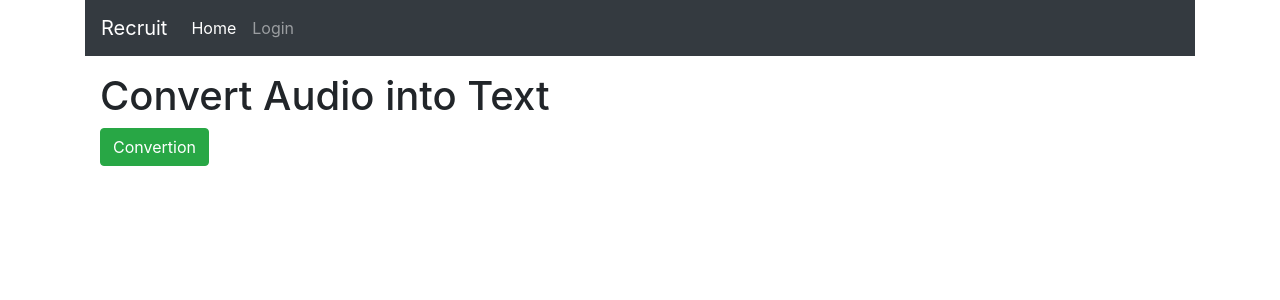
After one commit to Eduardo-Lucas/recruit, a Django app: page /users/convert_audio_text in a window 1280 px wide. The commit adds this page. Shown: the top 300 px of the page. Run offline with Django 3.2, Linux system fonts and the light colour scheme; parts of the project's set-up code (start-up, migrations or seed data) failed here and were passed over; some libraries are stand-ins or nearby versions.

Commit message:
speech recognition test has successfully passed so far

```diff
--- /dev/null
+++ b/apps/users/templates/users/convert_audio_text.html
@@ -0,0 +1,6 @@
+{% extends 'base.html' %}
+
+{% block content %}
+    <h1>Convert Audio into Text</h1>
+    <a href="{% url 'audio_text_convertion' %}" class="btn btn-success">Convertion</a>
+{% endblock %}
--- a/apps/users/urls.py
+++ b/apps/users/urls.py
@@ -2,7 +2,7 @@ from django.urls import path
 
 from apps.users.views import jobseekers, employers
 from apps.users.views.employers import EmployerUpdateView
-from apps.users.views.jobseekers import JobSeekerUpdateView
+from apps.users.views.jobseekers import JobSeekerUpdateView, convert_audio_text, audio_text_convertion
 from apps.users.views.users import SignUpView
 
 
@@ -12,6 +12,9 @@ urlpatterns = [
     path('accounts/signup/employer/', employers.EmployerSignUpView.as_view(), name='employer_signup'),
 
     path('edit_jobseeker/<int:pk>', JobSeekerUpdateView.as_view(), name='edit_jobseeker'),
-    path('edit_employer/<int:pk>', EmployerUpdateView.as_view(), name='edit_employer')
+    path('edit_employer/<int:pk>', EmployerUpdateView.as_view(), name='edit_employer'),
+
+    path('convert_audio_text', convert_audio_text, name='convert_audio_text'),
+    path('audio_text_convertion', audio_text_convertion, name='audio_text_convertion'),
 
 ]
--- a/apps/users/views/jobseekers.py
+++ b/apps/users/views/jobseekers.py
@@ -1,8 +1,9 @@
 from allauth.account.views import login
+from django.contrib import messages
 from django.contrib.auth.decorators import login_required
 from django.contrib.auth.mixins import LoginRequiredMixin
 from django.contrib.messages.views import SuccessMessageMixin
-from django.shortcuts import redirect
+from django.shortcuts import redirect, render
 from django.urls import reverse_lazy
 from django.utils.decorators import method_decorator
 from django.views.generic import CreateView, UpdateView
@@ -32,3 +33,29 @@ class JobSeekerUpdateView(LoginRequiredMixin, UpdateView):
     form_class = JobSeekerForm
     template_name = 'users/jobseeker_form.html'
     success_url = reverse_lazy('home')
+
+
+def convert_audio_text(request):
+    return render(request, 'users/convert_audio_text.html', {})
+
+
+def audio_text_convertion(request):
+    # importing the module
+    import speech_recognition as sr
+    # define the recognizer
+    r = sr.Recognizer()
+    # define the audio file
+    audio_file = sr.AudioFile('audios/116-288045-0004.flac')
+    # speech recognition
+    with audio_file as source:
+        r.adjust_for_ambient_noise(source)
+        audio = r.record(source)
+    result = r.recognize_google(audio)
+    # exporting the result
+    with open('texts/116-288045-0004.txt', mode='w') as file:
+        file.write("Recognized text:")
+        file.write("\n")
+        file.write(result)
+        print("ready!")
+
+    return redirect('convert_audio_text')
--- a/templates/home.html
+++ b/templates/home.html
@@ -13,5 +13,6 @@
         <p>Find your dream job!</p>
         <a class="btn btn-primary btn-lg" href="#" role="button">I´m a Job Seeker</a>
         <a class="btn btn-outline-primary btn-lg" href="#" role="button">I´m a Recruiter</a>
+        <a class="btn btn-outline-success btn-lg" href="{% url 'convert_audio_text' %}" role="button">Convertion Audio into Text</a>
     </div>
 {% endblock %}
--- /dev/null
+++ b/texts/116-288045-0000.txt
@@ -0,0 +1,2 @@
+Recognized text:
+approach the city I heard bells in a little later I found the street sister with throngs of well-dressed people in family groups winding their way either in dinner
--- /dev/null
+++ b/texts/116-288045-0001.txt
@@ -0,0 +1,2 @@
+Recognized text:
+about me I saw a gentleman black dress smiling and his hand extended to me with gray cordiality
--- /dev/null
+++ b/texts/116-288045-0002.txt
@@ -0,0 +1,2 @@
+Recognized text:
+I realized I was a stranger and wish to Tender his Hospitality to me I accepted it gratefully I clasped his hand he pressed mine
--- /dev/null
+++ b/texts/116-288045-0004.txt
@@ -0,0 +1,2 @@
+Recognized text:
+you were going there to I said to my friendly guy
```
Also changed, not shown: 8 other files.
